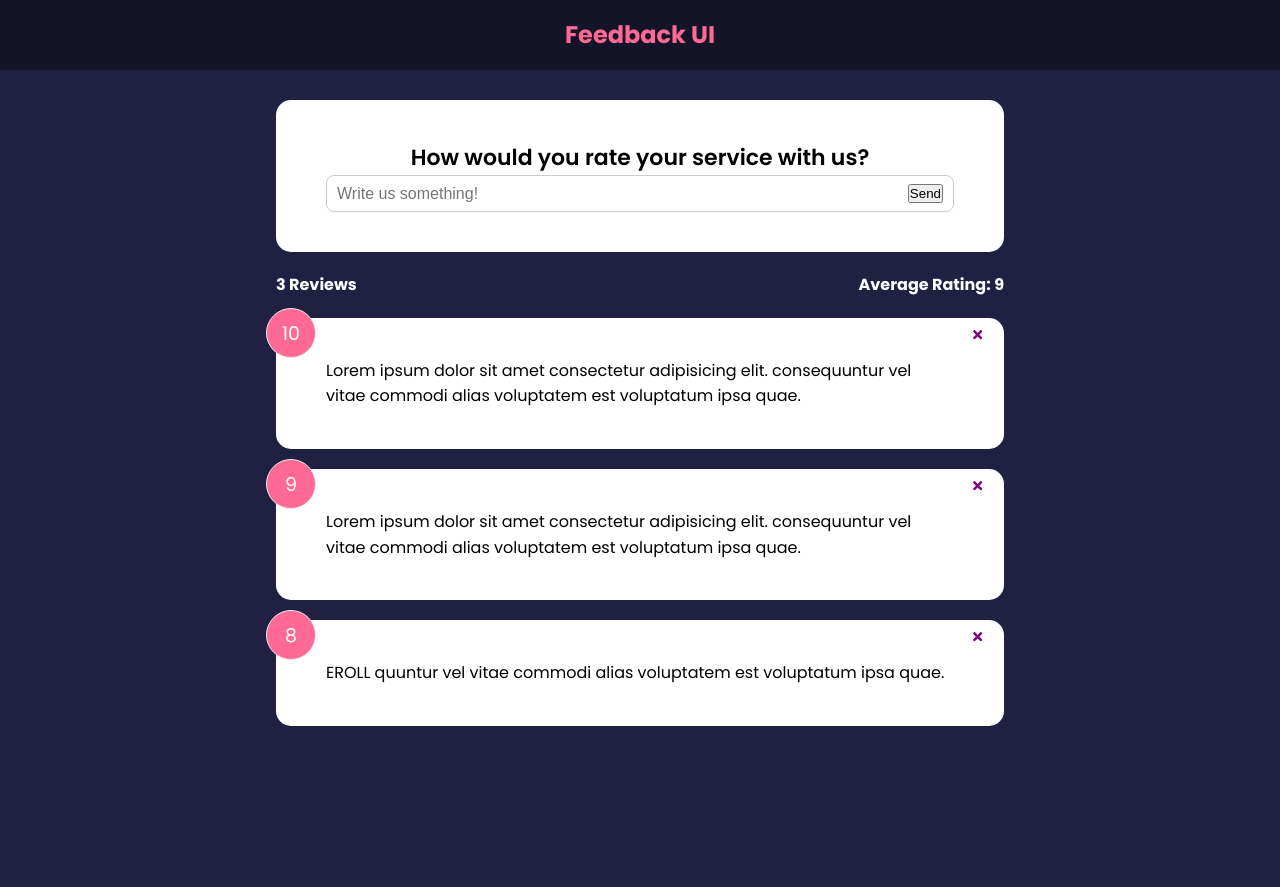
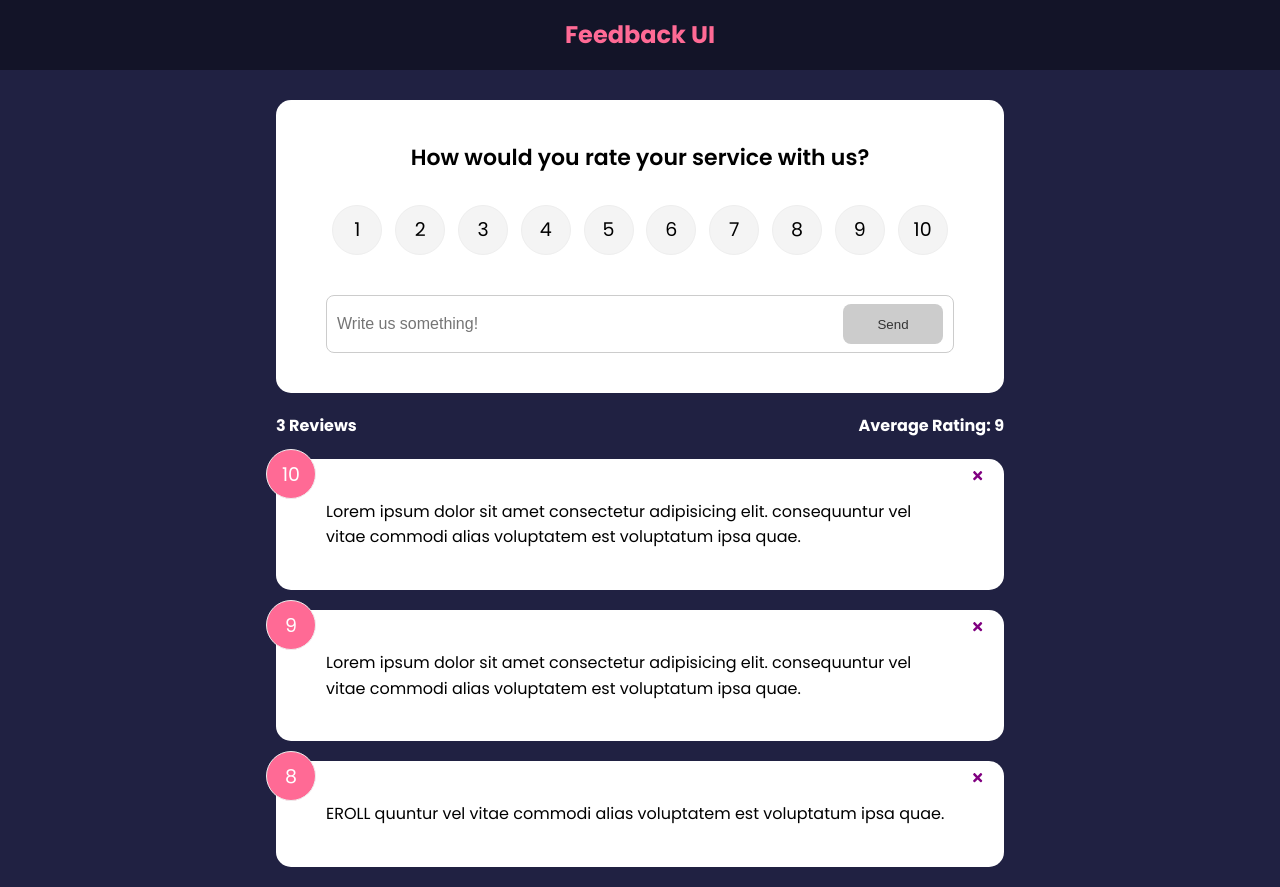
Before and after one commit to matrixleo/feedback-project, a React (Create React App) app: page / in a window 1280 px wide. Before the commit the page ends 800 px from the top, so only its background shows below. Built offline with nearby package versions, Linux system fonts and the light colour scheme.

Commit message:
Validation & Simple Animation

```diff
--- a/package.json
+++ b/package.json
@@ -6,10 +6,12 @@
     "@testing-library/jest-dom": "^5.16.2",
     "@testing-library/react": "^12.1.4",
     "@testing-library/user-event": "^13.5.0",
+    "framer-motion": "^4.1.17",
     "react": "^17.0.2",
     "react-dom": "^17.0.2",
     "react-icons": "^4.3.1",
     "react-scripts": "5.0.0",
+    "uuid": "^8.3.2",
     "web-vitals": "^2.1.4"
   },
   "scripts": {
--- a/src/App.js
+++ b/src/App.js
@@ -1,3 +1,4 @@
+import {v4 as uuidv4 } from "uuid"
 import { useState } from "react"
 import Header from "./components/Header"
 import FeedbackList from "./components/FeedbackList"
@@ -8,6 +9,11 @@
 function App() {
     const [feedback, setFeetback] = useState(FeedbackData)
 
+    const addFeedback = (newFeedback) => {
+        newFeedback.id = uuidv4()
+        setFeetback([newFeedback, ...feedback])
+    }
+
     const deleteFeedback = (id) => {
         if(window.confirm("Are you sure you wanna delete this?")){
             setFeetback(feedback.filter((item) => item.id !== id ))
@@ -17,7 +23,7 @@
         <>
         <Header />
         <div className='container'>
-        <FeedbackForm feedback={feedback}/>
+        <FeedbackForm handleAdd={addFeedback}/>
         <FeedbackStats feedback={feedback} />
         <FeedbackList feedback={feedback} handleDelete = {deleteFeedback}/>
 
--- a/src/components/FeedbackForm.jsx
+++ b/src/components/FeedbackForm.jsx
@@ -1,18 +1,52 @@
 import { useState } from "react"
 import Card from "./shared/Card"
+import Button from "./shared/Button"
+import RatingSelect from "./RatingSelect"
 
-function FeedbackForm() {
+function FeedbackForm({handleAdd}) {
 
     const [text, setText] = useState('')
+    const [rating , setRating] = useState()
+    const [btnDisabled, setBtnDisabled] = useState(true)
+    const [message, setMessage] = useState('')
+
 
     const handleTextChange = (e) => {
+        if(text === ""){
+            setBtnDisabled(true)
+            setMessage(null)
+        }
+        else if(text!=="" && text.trim().length <= 10){
+            setMessage("Text must be at least 10 characters")
+            setBtnDisabled(true)
+        }
+        else{
+            setMessage(null)
+            setBtnDisabled(false)
+        }
+
+
         setText(e.target.value)
+    }
+
+    const handleSubmit = (e) => {
+        e.preventDefault()
+        if(text.trim().length > 10){
+            const newFeedback = {
+                 text,
+                 rating
+            }
+            handleAdd(newFeedback)
+
+            setText('')
+        }
     }
 
   return (
     <Card>
-        <form>
+        <form onSubmit={handleSubmit}>
             <h2>How would you rate your service with us?</h2>
+            <RatingSelect select={(rating) => setRating(rating)}/>
             <div className="input-group">
                 <input
                 onChange={handleTextChange}
@@ -20,8 +54,9 @@
                 placeholder="Write us something!"
                 value={text}
                 />
-                <button type="submit">Send</button>
+                <Button type="submit" isDisabled={btnDisabled}>Send</Button>
             </div>
+            {message && <div className='message'>{message}</div>}
         </form>
     </Card>
   )
--- a/src/components/FeedbackList.jsx
+++ b/src/components/FeedbackList.jsx
@@ -1,3 +1,4 @@
+import { motion, AnimatePresence } from "framer-motion"
 import PropTypes from "prop-types"
 import FeedbackItem from "./FeedbackItem"
 
@@ -7,11 +8,28 @@
     }
     return (
         <div className="feedback-list">
+            <AnimatePresence>
             {feedback.map((item) =>(
+                <motion.div
+                    key={item.id}
+                    initial={{opacity:0}}
+                    animate={{opacity:1}}
+                    exit={{opacity:0}}
+                >
                 <FeedbackItem key={item.id} item = {item} handleDelete={handleDelete} />
-            ))}
+                </motion.div>
+           ))}
+            </AnimatePresence>
         </div>
     )
+
+    //return (
+      //  <div className="feedback-list">
+        //    {feedback.map((item) =>(
+          //      <FeedbackItem key={item.id} item = {item} handleDelete={handleDelete} />
+        //    ))}
+     //   </div>
+   // )
 }
 
 FeedbackList.propTypes = {
--- /dev/null
+++ b/src/components/RatingSelect.jsx
@@ -0,0 +1,127 @@
+import {useState} from 'react'
+
+function RatingSelect({select}) {
+const [selected, setSelected] = useState()
+
+const handleChange = (e) => {
+    setSelected(+e.currentTarget.value)
+    select(+e.currentTarget.value)
+}
+
+  return (
+    <ul className='rating'>
+      <li>
+         <input
+           type='radio'
+           id='num1'
+           name='rating'
+           value='1'
+           onChange={handleChange}
+           checked={selected === 1}
+           />
+           <label htmlFor='num1'>1</label>
+      </li>
+      <li>
+         <input
+           type='radio'
+           id='num2'
+           name='rating'
+           value='2'
+           onChange={handleChange}
+           checked={selected === 2}
+           />
+           <label htmlFor='num2'>2</label>
+      </li>
+      <li>
+         <input
+           type='radio'
+           id='num3'
+           name='rating'
+           value='3'
+           onChange={handleChange}
+           checked={selected === 3}
+           />
+           <label htmlFor='num3'>3</label>
+      </li>
+      <li>
+         <input
+           type='radio'
+           id='num4'
+           name='rating'
+           value='4'
+           onChange={handleChange}
+           checked={selected === 4}
+           />
+           <label htmlFor='num4'>4</label>
+      </li>
+      <li>
+         <input
+           type='radio'
+           id='num5'
+           name='rating'
+           value='5'
+           onChange={handleChange}
+           checked={selected === 5}
+           />
+           <label htmlFor='num5'>5</label>
+      </li>
+      <li>
+         <input
+           type='radio'
+           id='num6'
+           name='rating'
+           value='6'
+           onChange={handleChange}
+           checked={selected === 6}
+           />
+           <label htmlFor='num6'>6</label>
+      </li>
+      <li>
+         <input
+           type='radio'
+           id='num7'
+           name='rating'
+           value='7'
+           onChange={handleChange}
+           checked={selected === 7}
+           />
+           <label htmlFor='num7'>7</label>
+      </li>
+      <li>
+         <input
+           type='radio'
+           id='num8'
+           name='rating'
+           value='8'
+           onChange={handleChange}
+           checked={selected === 8}
+           />
+           <label htmlFor='num8'>8</label>
+      </li>
+      <li>
+         <input
+           type='radio'
+           id='num9'
+           name='rating'
+           value='9'
+           onChange={handleChange}
+           checked={selected === 9}
+           />
+           <label htmlFor='num9'>9</label>
+      </li>
+      <li>
+         <input
+           type='radio'
+           id='num10'
+           name='rating'
+           value='10'
+           onChange={handleChange}
+           checked={selected === 10}
+           />
+           <label htmlFor='num10'>10</label>
+      </li>
+    </ul>
+  )
+}
+
+export default RatingSelect
--- /dev/null
+++ b/src/components/shared/Button.jsx
@@ -0,0 +1,22 @@
+import PropTypes from 'prop-types'
+
+function Button({children, version, type, isDisabled}) {
+  return (
+    <button type={type} disabled={isDisabled} className={`btn btn-${version}`}>
+        {children}
+    </button>
+  )
+}
+
+Button.defaultProps = {
+    version: 'primary',
+    type: 'button',
+    isDisabled: false
+}
+Button.propTypes = {
+    children: PropTypes.node.isRequired,
+    version: PropTypes.string,
+    type: PropTypes.string,
+    isDisabled: PropTypes.bool,
+}
+export default Button
```
Also changed, not shown: 1 other file (tests, documents, lock files or other folders).
